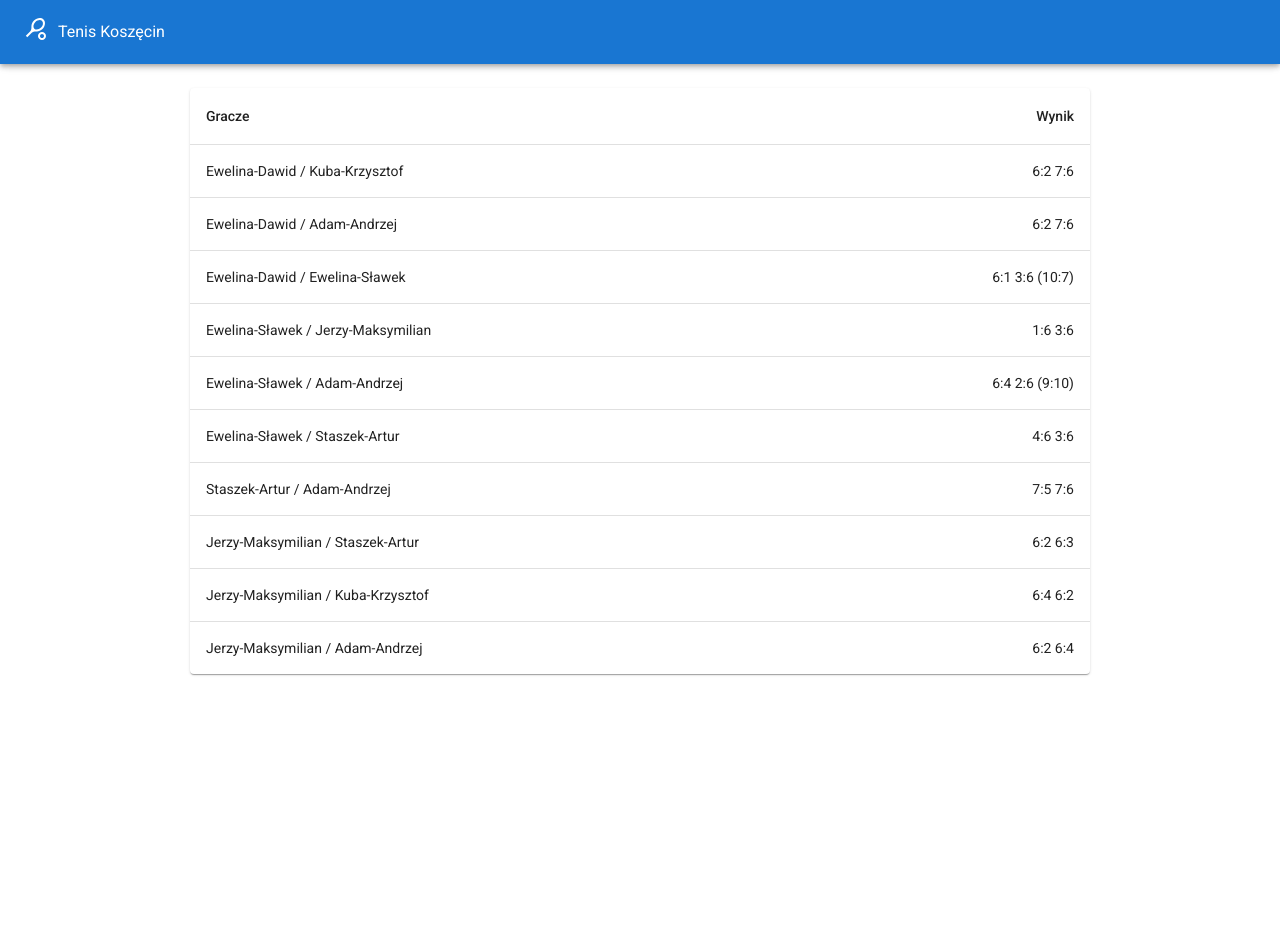
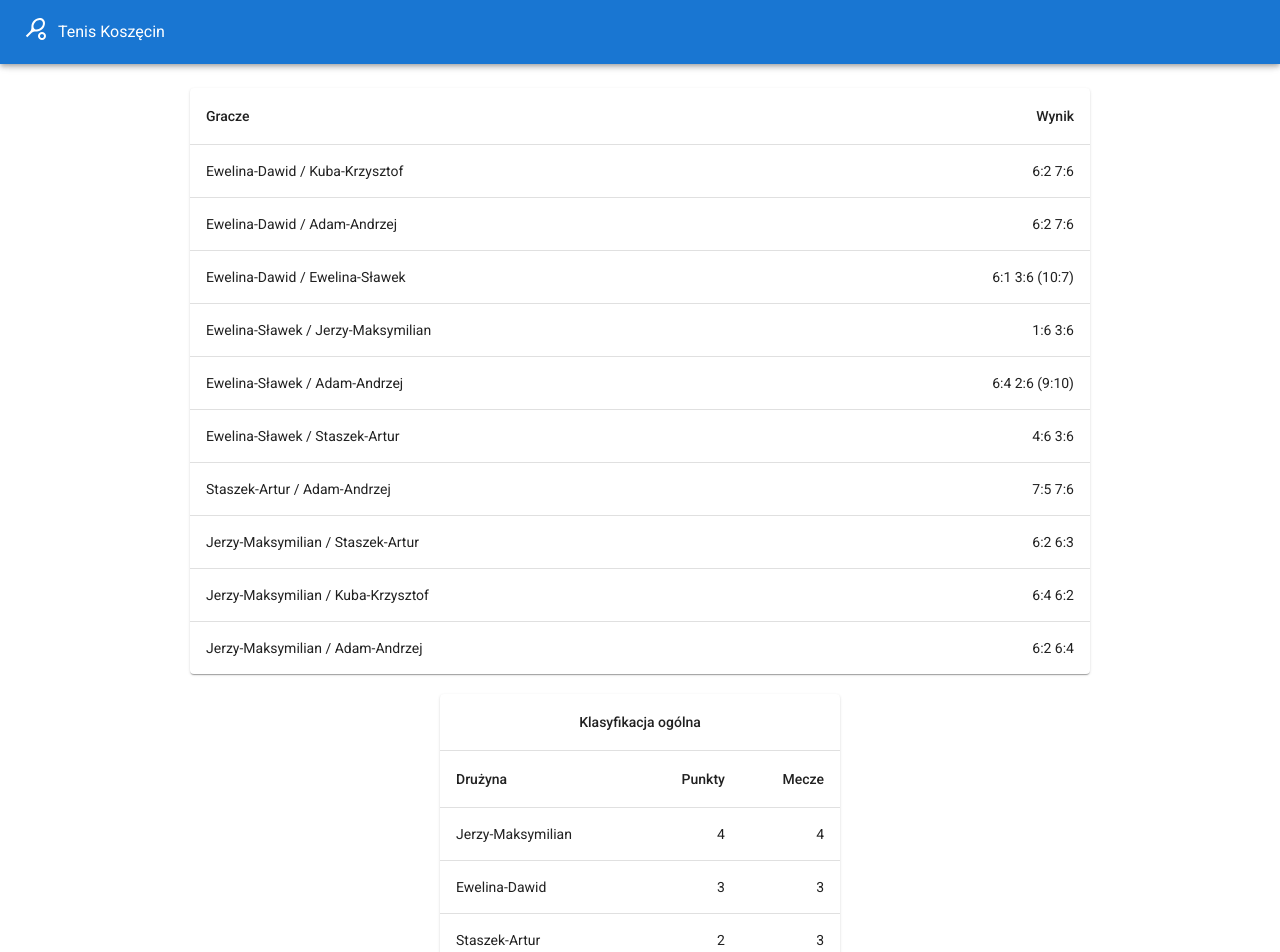
Before and after one commit to dawidglk/scoreboard, a Next.js app: page / in a window 1280 px wide. Shown: the top 952 px of the page. Before the commit the page ends 800 px from the top, so only its background shows below. Built offline with nearby package versions, Linux system fonts and the light colour scheme.

Commit message:
Update page.tsx

```diff
--- a/app/page.tsx
+++ b/app/page.tsx
@@ -1,105 +1,132 @@
-import * as React from 'react';
-import Table from '@mui/material/Table';
-import TableBody from '@mui/material/TableBody';
-import TableCell from '@mui/material/TableCell';
-import TableContainer from '@mui/material/TableContainer';
-import TableHead from '@mui/material/TableHead';
-import TableRow from '@mui/material/TableRow';
-import Paper from '@mui/material/Paper';
-import Box from '@mui/material/Box';
-import Head from 'next/head'
-
-
-
+import * as React from "react";
+import Table from "@mui/material/Table";
+import TableBody from "@mui/material/TableBody";
+import TableCell from "@mui/material/TableCell";
+import TableContainer from "@mui/material/TableContainer";
+import TableHead from "@mui/material/TableHead";
+import TableRow from "@mui/material/TableRow";
+import Paper from "@mui/material/Paper";
+import Box from "@mui/material/Box";
+import Head from "next/head";
 
 const rows = [
   {
-  key:1,
-  players1:['Ewelina','Dawid'],
-  players2: ['Kuba','Krzysztof'],
-  result:'6:2 7:6'
+    key: 1,
+    players1: ["Ewelina", "Dawid"],
+    players2: ["Kuba", "Krzysztof"],
+    result: "6:2 7:6",
   },
   {
-  key:2,
-  players1:['Ewelina','Dawid'],
-  players2: ['Adam','Andrzej'],
-  result:'6:2 7:6'
+    key: 2,
+    players1: ["Ewelina", "Dawid"],
+    players2: ["Adam", "Andrzej"],
+    result: "6:2 7:6",
   },
   {
-  key:3,
-  players1:['Ewelina','Dawid'],
-  players2: ['Ewelina','Sławek'],
-  result:'6:1 3:6 (10:7)'
+    key: 3,
+    players1: ["Ewelina", "Dawid"],
+    players2: ["Ewelina", "Sławek"],
+    result: "6:1 3:6 (10:7)",
   },
   {
-  key:4,
-  players1:['Ewelina','Sławek'],
-  players2:  ['Jerzy','Maksymilian'],
-  result:'1:6 3:6'
+    key: 4,
+    players1: ["Ewelina", "Sławek"],
+    players2: ["Jerzy", "Maksymilian"],
+    result: "1:6 3:6",
   },
   {
-  key:5,
-  players1:['Ewelina','Sławek'],
-  players2:['Adam','Andrzej'],
-  result:'6:4 2:6 (9:10)'
+    key: 5,
+    players1: ["Ewelina", "Sławek"],
+    players2: ["Adam", "Andrzej"],
+    result: "6:4 2:6 (9:10)",
   },
   {
-  key:6,
-  players1: ['Ewelina','Sławek'],
-  players2:  ['Staszek','Artur'],
-  result:'4:6 3:6'
+    key: 6,
+    players1: ["Ewelina", "Sławek"],
+    players2: ["Staszek", "Artur"],
+    result: "4:6 3:6",
   },
   {
-  key:7,
-  players1: ['Staszek','Artur'],
-  players2:  ['Adam','Andrzej'],
-  result:'7:5 7:6'
+    key: 7,
+    players1: ["Staszek", "Artur"],
+    players2: ["Adam", "Andrzej"],
+    result: "7:5 7:6",
   },
   {
-  key:8,
-  players1: ['Jerzy','Maksymilian'],
-  players2:  ['Staszek','Artur'],
-  result:'6:2 6:3'
+    key: 8,
+    players1: ["Jerzy", "Maksymilian"],
+    players2: ["Staszek", "Artur"],
+    result: "6:2 6:3",
   },
   {
-  key:9,
-  players1: ['Jerzy','Maksymilian'],
-  players2:  ['Kuba','Krzysztof'],
-  result:'6:4 6:2'
+    key: 9,
+    players1: ["Jerzy", "Maksymilian"],
+    players2: ["Kuba", "Krzysztof"],
+    result: "6:4 6:2",
   },
   {
-  key:10,
-  players1: ['Jerzy','Maksymilian'],
-  players2:  ['Adam','Andrzej'],
-  result:'6:2 6:4'
-}
-]
+    key: 10,
+    players1: ["Jerzy", "Maksymilian"],
+    players2: ["Adam", "Andrzej"],
+    result: "6:2 6:4",
+  },
+];
 
+const calculateTeamPoints = (matchResults) => {
+  const pointsMap = {};
+  const matchesPlayedMap = {};
+
+  matchResults.forEach((match) => {
+    const winners = match.result.split(" ")[0].split(":").map(Number);
+    const teamName = match.players1.join("-");
+
+    pointsMap[teamName] =
+      (pointsMap[teamName] || 0) + (winners[0] > winners[1] ? 1 : 0);
+    matchesPlayedMap[teamName] = (matchesPlayedMap[teamName] || 0) + 1;
+
+    const losingTeamName = match.players2.join("-");
+    pointsMap[losingTeamName] =
+      (pointsMap[losingTeamName] || 0) + (winners[1] > winners[0] ? 1 : 0);
+    matchesPlayedMap[losingTeamName] =
+      (matchesPlayedMap[losingTeamName] || 0) + 1;
+  });
+
+  return { pointsMap, matchesPlayedMap };
+};
 
 export default function HomePage() {
+  const { pointsMap, matchesPlayedMap } = calculateTeamPoints(rows);
+
+  // Convert the pointsMap and matchesPlayedMap objects into an array of objects for sorting
+  const teamPointsArray = Object.keys(pointsMap)
+    .map((team) => ({
+      team,
+      points: pointsMap[team],
+      matchesPlayed: matchesPlayedMap[team],
+    }))
+    .sort((a, b) => b.points - a.points);
+
   return (
-
-      <Box sx={{ display: 'flex',justifyContent:"center" }}>
-        <TableContainer component={Paper} sx={{maxWidth:'900px'}}>
-              <Table  aria-label="simple table">
+    <>
+      <Box sx={{ display: "flex", justifyContent: "center" }}>
+        <TableContainer component={Paper} sx={{ maxWidth: "900px" }}>
+          <Table aria-label="simple table">
             <TableHead>
               <TableRow>
                 <TableCell>Gracze</TableCell>
                 <TableCell align="right">Wynik</TableCell>
-
               </TableRow>
             </TableHead>
             <TableBody>
               {rows.map((row) => (
                 <TableRow
                   key={row.key}
-                      sx={{ '&:last-child td, &:last-child th': { border: 0 } }}
+                  sx={{ "&:last-child td, &:last-child th": { border: 0 } }}
                 >
                   <TableCell component="th" scope="row">
                     <div>
-                          {row.players1.join('-')} / {row.players2.join('-')}
+                      {row.players1.join("-")} / {row.players2.join("-")}
                     </div>
-
                   </TableCell>
                   <TableCell align="right">{row.result}</TableCell>
                 </TableRow>
@@ -108,7 +135,36 @@ export default function HomePage() {
           </Table>
         </TableContainer>
       </Box>
-
-
+      <Box sx={{ display: "flex", justifyContent: "center", m: "20px" }}>
+        <TableContainer component={Paper} sx={{ maxWidth: "400px" }}>
+          <Table aria-label="simple table">
+            <TableHead>
+              <TableRow>
+                <TableCell colSpan={3} align="center">
+                  Klasyfikacja ogólna
+                </TableCell>
+              </TableRow>
+              <TableRow>
+                <TableCell>Drużyna</TableCell>
+                <TableCell align="right">Punkty</TableCell>
+                <TableCell align="right">Mecze</TableCell>
+              </TableRow>
+            </TableHead>
+            <TableBody>
+              {teamPointsArray.map((teamData) => (
+                <TableRow
+                  key={teamData.team}
+                  sx={{ "&:last-child td, &:last-child th": { border: 0 } }}
+                >
+                  <TableCell>{teamData.team}</TableCell>
+                  <TableCell align="right">{teamData.points}</TableCell>
+                  <TableCell align="right">{teamData.matchesPlayed}</TableCell>
+                </TableRow>
+              ))}
+            </TableBody>
+          </Table>
+        </TableContainer>
+      </Box>
+    </>
   );
 }
```
Lines whose indentation alone changed are shown as unchanged.
